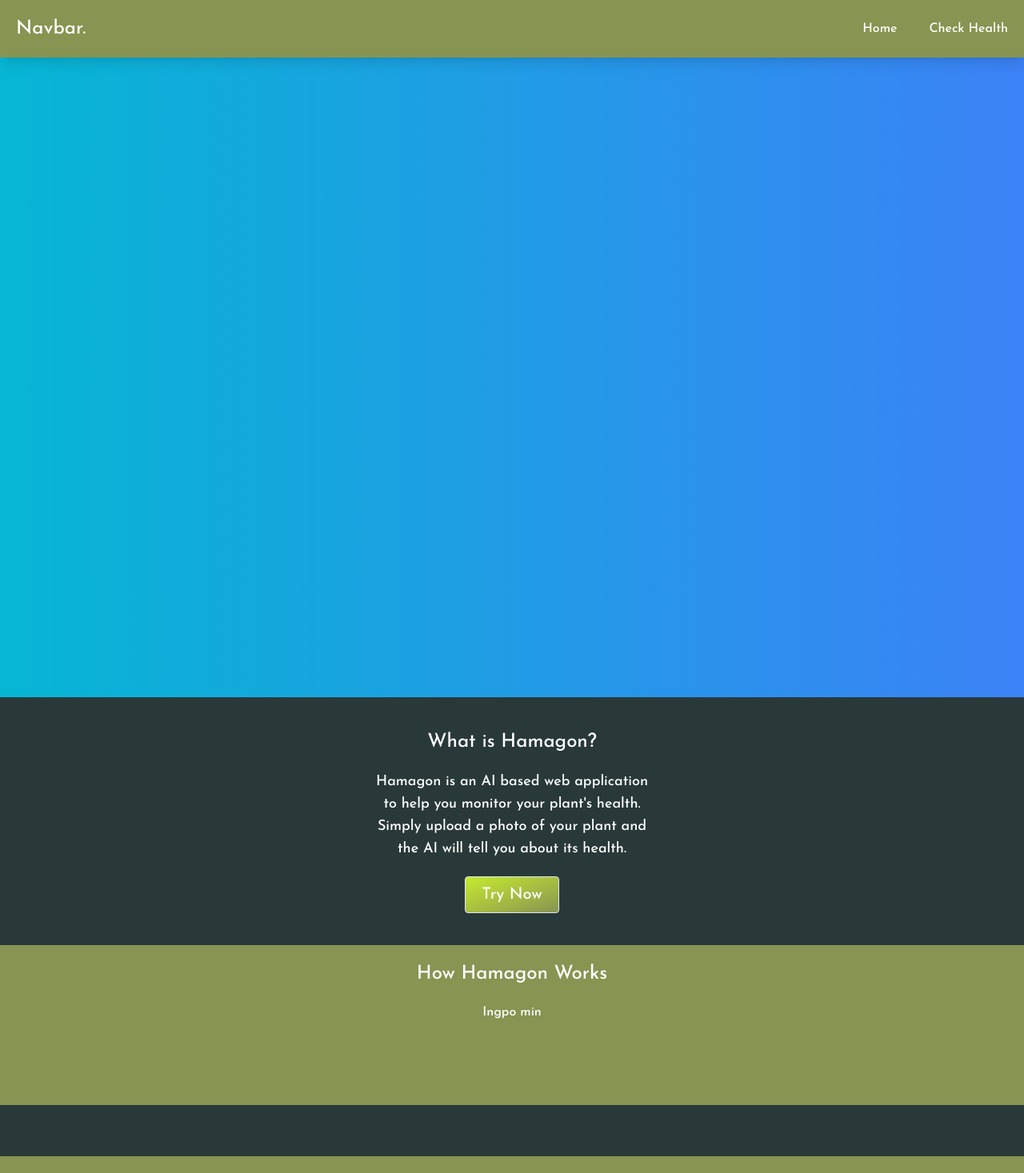
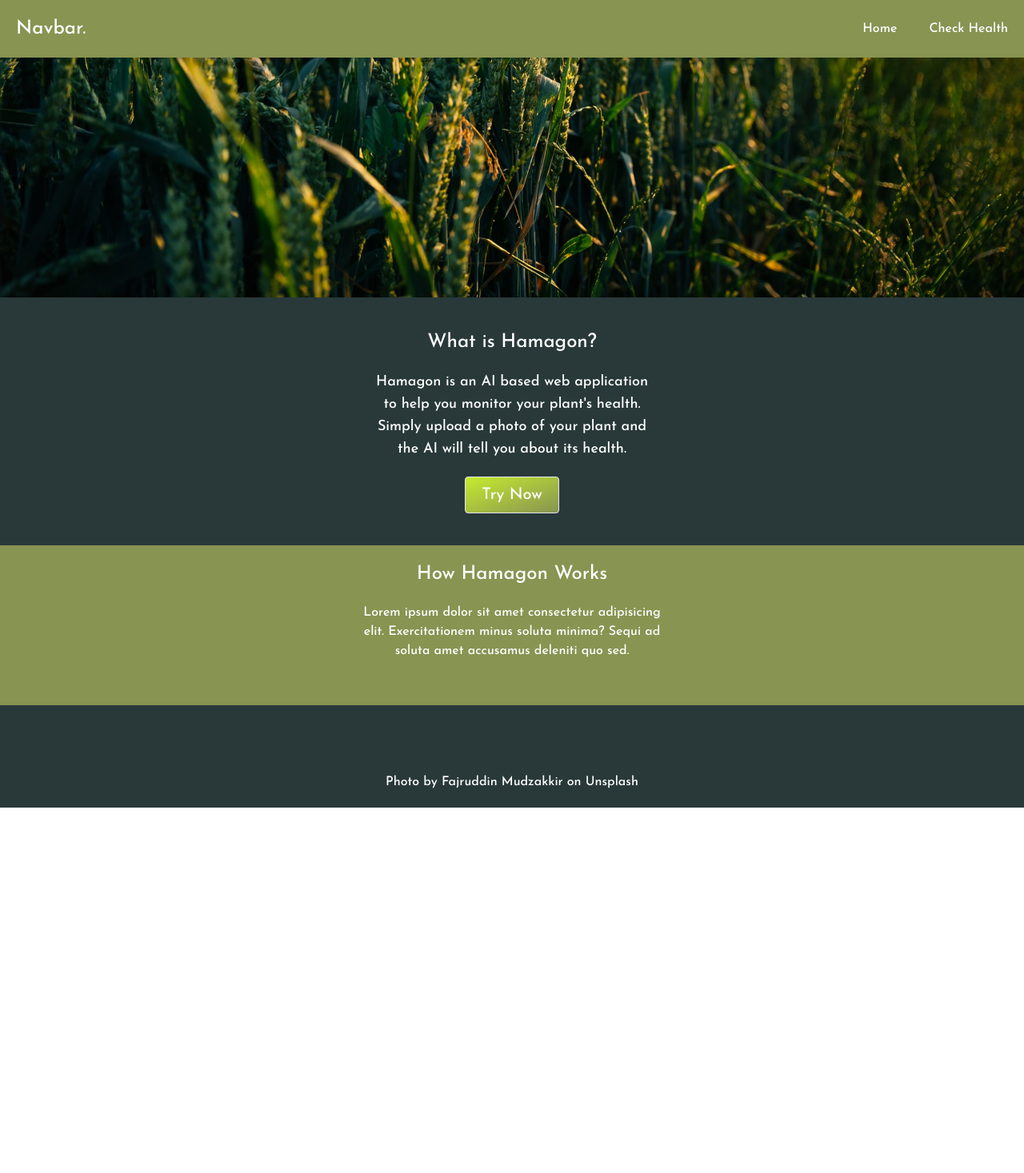
Before and after one commit to ahmadzakiakmal/Hamagon, a Next.js app: page / in a window 1280 px wide. Shown: the top 1467 px of the page at 80% size. After the commit the page ends 1010 px from the top, so only its background shows below. Built offline with nearby package versions, Linux system fonts and the light colour scheme.

Commit message:
Changed hero image

```diff
--- a/components/Footer.jsx
+++ b/components/Footer.jsx
@@ -2,8 +2,8 @@
 
 export const Footer = () => {
   return(
-    <div className="bg-Hamagon mt-16 text-center p-5">
-      &copy; Godean Engineering
+    <div className="mt-16 text-center p-5">
+      Photo by <a href="https://unsplash.com/es/@fnhaven?utm_source=unsplash&utm_medium=referral&utm_content=creditCopyText">Fajruddin Mudzakkir</a> on <a href="https://unsplash.com/s/photos/rice-field?utm_source=unsplash&utm_medium=referral&utm_content=creditCopyText">Unsplash</a>
     </div>
   )
 }
--- a/components/Hero.jsx
+++ b/components/Hero.jsx
@@ -1,7 +1,9 @@
+import Image from "next/image"
 
 export const Hero = () => {
   return(
-    <div className="h-[100vh] bg-gradient-to-r from-cyan-500 to-blue-500">
+    <div className="hero h-[300px]">
+      {/* <Image src="/glenn-carstens-peters-piNf3C4TViA-unsplash.jpg" width={1366} height={768}/> */}
     </div>
   )
 }
--- a/components/HowItWorks.jsx
+++ b/components/HowItWorks.jsx
@@ -4,7 +4,9 @@ export const HowItWorks = () => {
   return(
     <div className="h-[200px] bg-Hamagon mt-10 flex flex-col items-center p-5">
       <h1 className="text-2xl mb-5">How Hamagon Works</h1>
-      <p>Ingpo min</p>
+      <p className="max-w-[400px] text-center">
+        Lorem ipsum dolor sit amet consectetur adipisicing elit. Exercitationem minus soluta minima? Sequi ad soluta amet accusamus deleniti quo sed.
+      </p>
     </div>
   )
 }
--- a/styles/globals.css
+++ b/styles/globals.css
@@ -19,3 +19,9 @@ a {
   box-sizing: border-box;
   font-family: "Josefin Sans", sans-serif;
 }/*# sourceMappingURL=globals.css.map */
+
+.hero {
+  background-image: url("/glenn-carstens-peters-piNf3C4TViA-unsplash.jpg");
+  background-position: bottom;
+  background-size: cover;
+}
```
Also changed, not shown: public/glenn-carstens-peters-piNf3C4TViA-unsplash.jpg (added).
